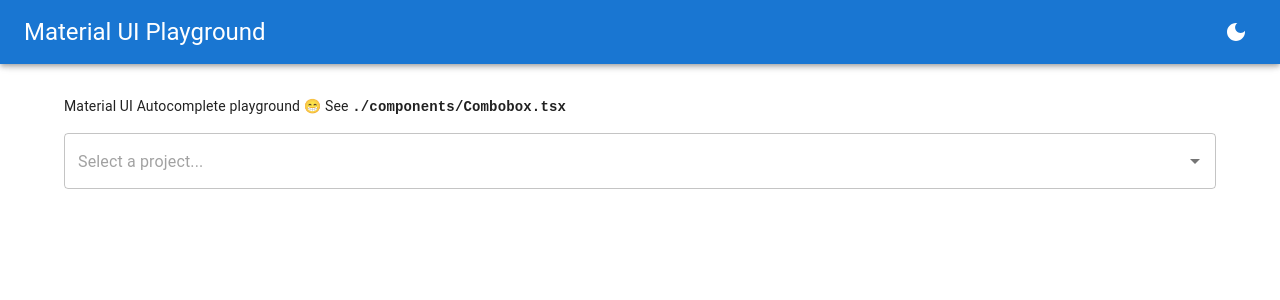
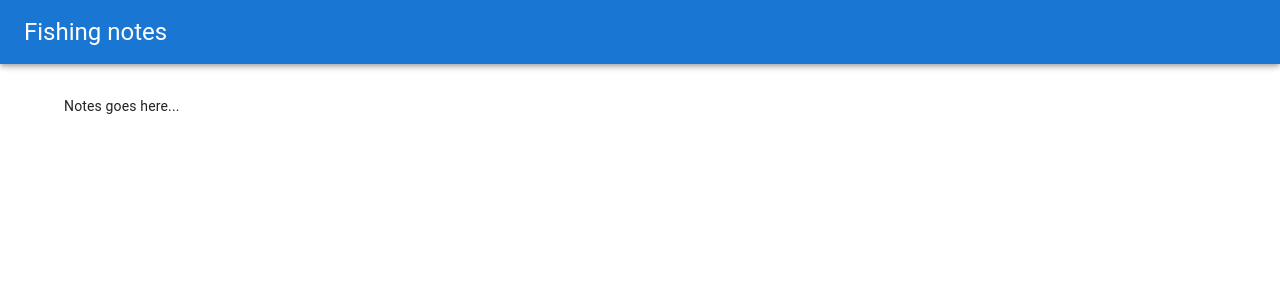
Before and after one commit to sirnimu/FIS-frontend, a React (Vite) app: page / in a window 1280 px wide. Shown: the top 300 px of the page. Built offline with nearby package versions, Linux system fonts and the light colour scheme.

Commit message:
Setup MUI

```diff
--- a/components/App.tsx
+++ b/components/App.tsx
@@ -1,19 +1,9 @@
-/* SPDX-FileCopyrightText: 2021 @koistya */
-/* SPDX-License-Identifier: MIT */
+import { FC } from "react";
+import { Typography, CssBaseline, Container } from "@mui/material";
+import { AppToolbar, Toolbar } from "./AppToolbar";
+import ThemeProvider from "../contexts/ThemeProvider";
 
-import * as React from "react";
-import { Typography, CssBaseline, Container } from "@mui/material";
-import { Combobox } from "./Combobox";
-import { AppToolbar, Toolbar } from "./AppToolbar";
-import { ThemeProvider } from "./ThemeProvider";
-
-/**
- * The top-level (root) React component.
- *
- * @see https://reactjs.org/
- * @see https://mui.com/core/
- */
-export function App(): JSX.Element {
+export const App: FC = () => {
   return (
     <ThemeProvider>
       <CssBaseline />
@@ -23,14 +13,9 @@ export function App(): JSX.Element {
 
       <Container sx={{ my: 4 }}>
         <Typography sx={{ mb: 2 }} variant="body2">
-          Material UI Autocomplete playground 😁 See{" "}
-          <b>
-            <code>./components/Combobox.tsx</code>
-          </b>
+          Notes goes here...
         </Typography>
-
-        <Combobox />
       </Container>
     </ThemeProvider>
   );
-}
+};
--- a/components/AppToolbar.tsx
+++ b/components/AppToolbar.tsx
@@ -1,42 +1,16 @@
-/* SPDX-FileCopyrightText: 2021 @koistya */
-/* SPDX-License-Identifier: MIT */
+import { FC } from "react";
+import { Typography, Toolbar, AppBar, AppBarProps } from "@mui/material";
 
-import * as React from "react";
-import {
-  Typography,
-  Toolbar,
-  AppBar,
-  AppBarProps,
-  IconButton,
-  useTheme,
-} from "@mui/material";
-import { LightMode, DarkMode } from "@mui/icons-material";
-import { useToggleTheme } from "../theme";
+type Props = AppBarProps;
 
-type AppToolbarProps = Omit<AppBarProps, "children">;
-
-/**
- * Application toolbar.
- *
- * @see https://mui.com/components/app-bar/
- */
-export function AppToolbar(props: AppToolbarProps): JSX.Element {
-  const toggleTheme = useToggleTheme();
-  const theme = useTheme();
-
+export const AppToolbar: FC<Props> = (props) => {
   return (
     <AppBar {...props}>
       <Toolbar>
-        <Typography sx={{ fontSize: "1.5rem", flexGrow: 1 }} variant="h3">
-          Material UI Playground
-        </Typography>
-
-        <IconButton color="inherit" onClick={toggleTheme}>
-          {theme.palette.mode === "light" ? <DarkMode /> : <LightMode />}
-        </IconButton>
+        <Typography variant="h5">Fishing notes</Typography>
       </Toolbar>
     </AppBar>
   );
-}
+};
 
 export { Toolbar };
--- a/components/Combobox.tsx
+++ /dev/null
@@ -1,89 +0,0 @@
-/* SPDX-FileCopyrightText: 2021 @koistya */
-/* SPDX-License-Identifier: MIT */
-
-import * as React from "react";
-import { TextField, Autocomplete, AutocompleteProps } from "@mui/material";
-import { AutocompleteRenderInputParams } from "@mui/material/Autocomplete/Autocomplete";
-
-type Option = { id: string; label: string };
-type ComboboxProps = Omit<
-  AutocompleteProps<Option, undefined, undefined, undefined>,
-  "renderInput" | "options"
->;
-
-function renderInput(params: AutocompleteRenderInputParams) {
-  return <TextField placeholder="Select a project..." {...params} />;
-}
-
-/**
- * TODO: Build a combobox based on Material UI Autocomplete component.
- *
- * @see https://mui.com/components/autocomplete/
- */
-export function Combobox(props: ComboboxProps): JSX.Element {
-  const { sx, ...other } = props;
-
-  return (
-    <Autocomplete
-      sx={{ /* CSS */ ...sx }}
-      options={projects}
-      renderInput={renderInput}
-      {...other}
-    />
-  );
-}
-
-// #region Data
-
-const projects = [
-  {
-    id: "1",
-    label: "google.com",
-  },
-  {
-    id: "2",
-    label: "facebook.com",
-  },
-  {
-    id: "3",
-    label: "github.com",
-  },
-  {
-    id: "4",
-    label: "apple.com",
-  },
-  {
-    id: "5",
-    label: "amazon.com",
-  },
-  {
-    id: "6",
-    label: "youtube.com",
-  },
-  {
-    id: "7",
-    label: "wikipedia.org",
-  },
-  {
-    id: "8",
-    label: "reddit.com",
-  },
-  {
-    id: "9",
-    label: "bing.com",
-  },
-  {
-    id: "10",
-    label: "ebay.com",
-  },
-  {
-    id: "11",
-    label: "twitter.com",
-  },
-  {
-    id: "12",
-    label: "instagram.com",
-  },
-];
-
-// #endregion
--- a/components/ThemeProvider.tsx
+++ /dev/null
@@ -1,29 +0,0 @@
-/* SPDX-FileCopyrightText: 2021 @koistya */
-/* SPDX-License-Identifier: MIT */
-
-import * as React from "react";
-import { ThemeProvider as MuiThemeProvider } from "@mui/material";
-import * as themes from "../theme";
-import { ToggleThemeContext } from "../theme";
-
-type ThemeProviderProps = { children: React.ReactNode };
-
-function ThemeProvider(props: ThemeProviderProps): JSX.Element {
-  const [theme, setTheme] = React.useState(themes.light);
-
-  const toggleTheme = React.useCallback(() => {
-    setTheme((theme) =>
-      theme.palette.mode === "light" ? themes.dark : themes.light
-    );
-  }, []);
-
-  return (
-    <MuiThemeProvider theme={theme}>
-      <ToggleThemeContext.Provider value={toggleTheme}>
-        {props.children}
-      </ToggleThemeContext.Provider>
-    </MuiThemeProvider>
-  );
-}
-
-export { ThemeProvider };
--- /dev/null
+++ b/contexts/ThemeProvider.tsx
@@ -0,0 +1,17 @@
+import { FC } from "react";
+import { ThemeProvider as MuiThemeProvider } from "@mui/material";
+import { createTheme } from "@mui/material";
+
+type Props = { children: React.ReactNode };
+
+const ThemeProvider: FC<Props> = ({ children }) => {
+  const theme = createTheme({
+    palette: {
+      mode: "light",
+    },
+  });
+
+  return <MuiThemeProvider theme={theme}>{children}</MuiThemeProvider>;
+};
+
+export default ThemeProvider;
--- a/theme/index.ts
+++ /dev/null
@@ -1,27 +0,0 @@
-/* SPDX-FileCopyrightText: 2021 @koistya */
-/* SPDX-License-Identifier: MIT */
-
-import * as React from "react";
-import { createTheme, PaletteMode, Theme } from "@mui/material";
-
-/**
- * Creates a customized Material UI theme.
- *
- * @see https://mui.com/customization/theming/
- * @see https://mui.com/customization/default-theme/
- */
-function createCustomTheme(mode: PaletteMode): Theme {
-  return createTheme({
-    palette: {
-      mode,
-    },
-  });
-}
-
-export const light = createCustomTheme("light");
-export const dark = createCustomTheme("dark");
-export const ToggleThemeContext = React.createContext(() => {});
-
-export function useToggleTheme() {
-  return React.useContext(ToggleThemeContext);
-}
```
Also changed, not shown: 1 other file (tests, documents, lock files or other folders).
